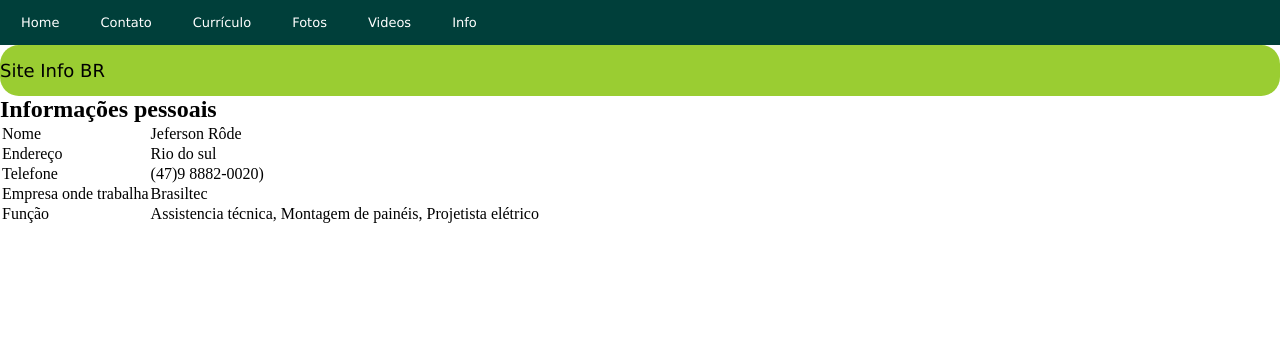
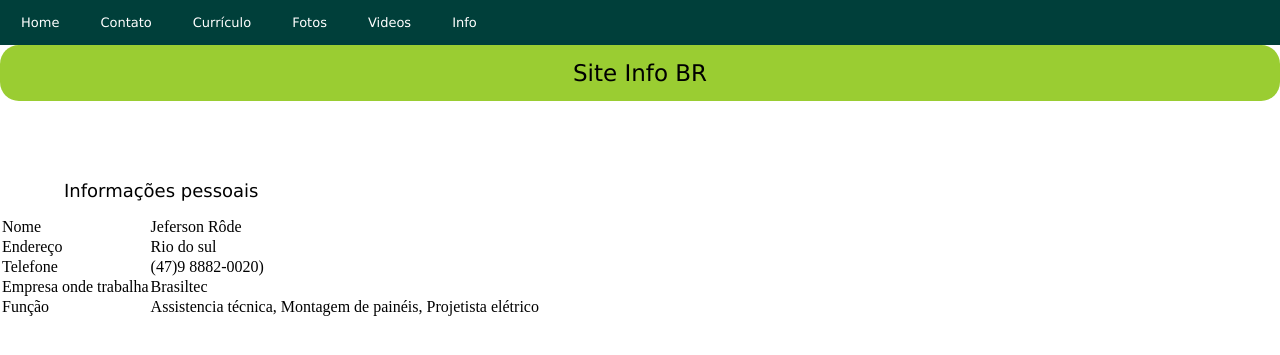
Before and after one commit to jefersonrode/jefersonrode.github.io, a PHP site: the page made by Aula Setembro/site pessoal/index.html in a window 1280 px wide; the page is wider, and only the part inside the window is pictured. Shown: the top 355 px of that part. Run offline with PHP 8.4, Linux system fonts and the light colour scheme.

Commit message:
Modificado h2

```diff
--- a/Aula Setembro/site pessoal/css1.css
+++ b/Aula Setembro/site pessoal/css1.css
@@ -32,11 +32,19 @@
 
 div h1{
     background-color: yellowgreen;
-    border-block-color: blue;
     border-radius: 5mm;
+    text-decoration: none;
+    font:23px verdana, arial, tahoma, sans-serif;
+    width: 100%;
+    padding:15px 0 ;
+    text-align: center;
+}
+
+div h2{
     text-decoration: none;
     font:18px verdana, arial, tahoma, sans-serif;
     width: 100%;
     padding:15px 0 ;
-
+    margin-left: 5%;
+    margin-top: 5%;
 }
```
